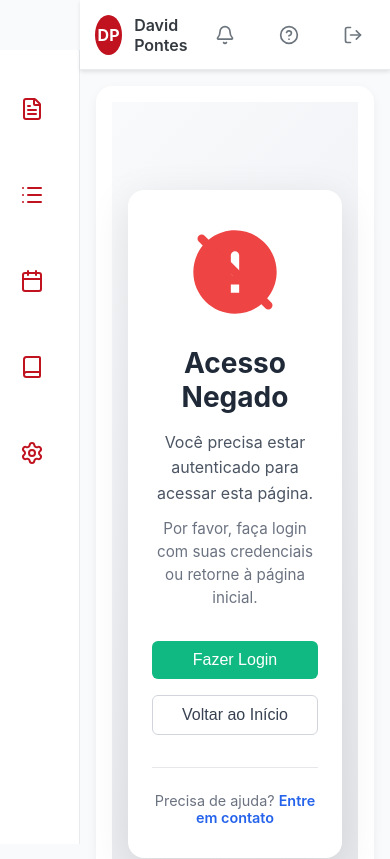
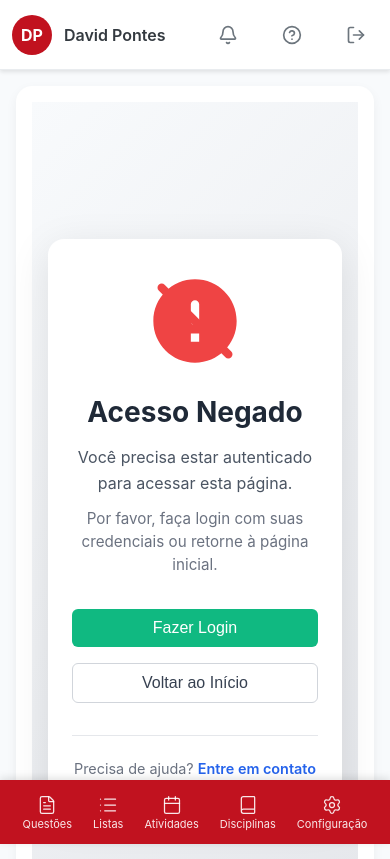
Before and after one commit to Davidbjjj/FrontNotEasy, a React (Create React App) app: page /access-denied in a window 390 px wide. Shown: the top 859 px of the page. Built offline with nearby package versions, Linux system fonts and the light colour scheme.

Commit message:
versão mobile

```diff
--- a/src/Atividade/presentation/components/ActivityList.tsx
+++ b/src/Atividade/presentation/components/ActivityList.tsx
@@ -6,24 +6,24 @@ import CreateActivityModal from './CreateActivityModal';
 import { useNavigate } from 'react-router-dom';
 import { eventoService } from '../../services/api/eventoService';
 
-function formatGroupDate(index: number) {
-  const d = new Date();
-  d.setDate(d.getDate() + index);
-  return new Intl.DateTimeFormat('pt-BR', { day: '2-digit', month: 'short' }).format(d);
-}
 
 export const ActivityList: React.FC<ActivityListProps> = ({ activities, onToggleActivity, onCreateActivity }) => {
   const [isCreateOpen, setIsCreateOpen] = useState(false);
   const [filter, setFilter] = useState<'all' | 'urgent' | 'overdue' | 'upcoming'>('all');
   const [query, setQuery] = useState<string>('');
   const navigate = useNavigate();
-  // helpers to classify activities
-  const toDate = (val: any) => val ? new Date(val) : null;
+  // NOTE: helper functions moved inside useMemo to satisfy react-hooks/exhaustive-deps
+
+  // apply search + filter, then sort by due date ascending (nearest first)
+  const filtered = useMemo(() => {
+    const toDate = (val: any) => (val ? new Date(val) : null);
+
     const isOverdue = (a: Activity) => {
       const d = toDate(a.deadline);
       if (!d) return false;
       return d.getTime() < Date.now();
     };
+
     const isUrgent = (a: Activity) => {
       const d = toDate(a.deadline);
       if (!d) return false;
@@ -32,8 +32,6 @@ export const ActivityList: React.FC<ActivityListProps> = ({ activities, onToggle
       return diffDays <= 2; // 2 days or less
     };
 
-  // apply search + filter, then sort by due date ascending (nearest first)
-  const filtered = useMemo(() => {
     if (!activities) return [] as Activity[];
     const q = (query || '').trim().toLowerCase();
     return activities
@@ -57,6 +55,7 @@ export const ActivityList: React.FC<ActivityListProps> = ({ activities, onToggle
 
   // group by formatted dueDate for display
   const groups = useMemo(() => {
+    const toDate = (val: any) => (val ? new Date(val) : null);
     return filtered.reduce<Record<string, Activity[]>>((acc, activity) => {
       const d = toDate(activity.deadline) || new Date();
       const groupKey = new Intl.DateTimeFormat('pt-BR', { day: '2-digit', month: 'short' }).format(d);
--- a/src/TopBar/presentation/components/TopBar.css
+++ b/src/TopBar/presentation/components/TopBar.css
@@ -179,8 +179,10 @@
 /* Responsivo */
 @media (max-width: 768px) {
   .top-bar {
-    left: 80px;
-    padding: 0 15px;
+    /* Em mobile queremos a TopBar ocupando toda a largura */
+    left: 0;
+    right: 0;
+    padding: 0 12px;
   }
 
   .top-bar__user-name {
@@ -188,8 +190,8 @@
   }
 
   .top-bar__notifications-dropdown {
-    width: 300px;
-    right: -50px;
+    width: 260px;
+    right: 0;
   }
 
   .top-bar__action span {
--- /dev/null
+++ b/src/VerticalNavbar/presentation/components/BottomNavbar.css
@@ -0,0 +1,61 @@
+.bottom-navbar {
+  display: none; /* visível apenas em mobile via media query */
+  position: fixed;
+  bottom: 0;
+  left: 0;
+  right: 0;
+  height: 64px;
+  background: #c1121f; /* vermelho similar à imagem */
+  box-shadow: 0 -2px 8px rgba(0,0,0,0.12);
+  z-index: 1001;
+}
+
+.bottom-navbar__list {
+  list-style: none;
+  margin: 0;
+  padding: 0 12px;
+  height: 100%;
+  display: flex;
+  align-items: center;
+  justify-content: space-between;
+}
+
+.bottom-navbar__item {
+  flex: 1 1 auto;
+  text-align: center;
+}
+
+.bottom-navbar__link {
+  display: flex;
+  flex-direction: column;
+  align-items: center;
+  justify-content: center;
+  gap: 4px;
+  color: rgba(255,255,255,0.9);
+  text-decoration: none;
+  font-size: 12px;
+  height: 100%;
+  padding: 6px 8px;
+}
+
+.bottom-navbar__link--active {
+  color: #fff;
+}
+
+.bottom-navbar__icon {
+  width: 20px;
+  height: 20px;
+  stroke-width: 1.5;
+}
+
+.bottom-navbar__label {
+  font-size: 11px;
+  line-height: 1;
+}
+
+/* Mostrar apenas em telas pequenas */
+@media (max-width: 768px) {
+  .bottom-navbar {
+    display: block;
+  }
+}
--- /dev/null
+++ b/src/VerticalNavbar/presentation/components/BottomNavbar.tsx
@@ -0,0 +1,51 @@
+// presentation/components/BottomNavbar.tsx
+import React from "react";
+import { Link } from "react-router-dom";
+import {
+  FileText,
+  List,
+  ClipboardList,
+  Book,
+  Settings,
+  Calendar
+} from "lucide-react";
+import { useVerticalNavbarViewModel } from "../../viewmodels/VerticalNavbar.viewmodel";
+import { VerticalNavbarProps } from "../../model/VerticalNavbar.types";
+import "./BottomNavbar.css";
+
+const BottomNavbarComponent: React.FC<Partial<VerticalNavbarProps>> = ({ items, onItemClick }) => {
+  const { navItems, handleItemClick } = useVerticalNavbarViewModel(items, onItemClick);
+
+  const icons: Record<string, JSX.Element> = {
+    "questoes": <FileText className="bottom-navbar__icon" />,
+    "listas": <List className="bottom-navbar__icon" />,
+    "atividades": <Calendar className="bottom-navbar__icon" />,
+    "simulados": <ClipboardList className="bottom-navbar__icon" />,
+    "disciplinas": <Book className="bottom-navbar__icon" />,
+    "config": <Settings className="bottom-navbar__icon" />,
+  };
+
+  return (
+    <nav className="bottom-navbar" aria-label="Navegação principal">
+      <ul className="bottom-navbar__list">
+        {navItems.map((item) => (
+          <li key={item.id} className="bottom-navbar__item">
+            <Link
+              to={item.path || '#'}
+              className={`bottom-navbar__link ${item.isActive ? 'bottom-navbar__link--active' : ''}`}
+              onClick={() => handleItemClick(item)}
+              aria-current={item.isActive ? 'page' : undefined}
+            >
+              {icons[item.id] || <FileText className="bottom-navbar__icon" />}
+              <span className="bottom-navbar__label">{item.label}</span>
+            </Link>
+          </li>
+        ))}
+      </ul>
+    </nav>
+  );
+};
+
+export const BottomNavbar = React.memo(BottomNavbarComponent);
+
+export default BottomNavbar;
--- /dev/null
+++ b/src/VerticalNavbar/presentation/components/index.ts
@@ -0,0 +1,2 @@
+export { default as VerticalNavbar } from './VerticalNavbar';
+export { default as BottomNavbar } from './BottomNavbar';
--- a/src/listMain/presentation/components/MainLayout.css
+++ b/src/listMain/presentation/components/MainLayout.css
@@ -62,6 +62,19 @@
 
 
 }
+/* Esconder a vertical navbar em mobile e reservar espaço para a bottom navbar */
+@media (max-width: 768px) {
+  .vertical-navbar {
+    display: none !important;
+  }
+
+  /* remover margem lateral e dar espaço inferior para a bottom navbar */
+  .main-layout__main {
+    margin-left: 0;
+    padding-bottom: 80px; /* espaço para a bottom navbar fixa */
+  }
+
+}
 .main-layout__main--expanded {
   margin-left: 220px;
 }
--- a/src/listMain/presentation/components/MainLayout.tsx
+++ b/src/listMain/presentation/components/MainLayout.tsx
@@ -1,6 +1,7 @@
 // presentation/components/MainLayout.tsx
 import React from 'react';
 import VerticalNavbar from '../../../VerticalNavbar/presentation/components/VerticalNavbar';
+import BottomNavbar from '../../../VerticalNavbar/presentation/components/BottomNavbar';
 import TopBar from '../../../TopBar/presentation/components/TopBar';
 import { useAuth } from '../../../auth/AuthProvider';
 import './MainLayout.css';
@@ -44,7 +45,7 @@ const MainLayoutComponent: React.FC<MainLayoutProps> = ({ children }) => {
       />
 
       <div className="main-layout__body">
-        {/* Navbar lateral inicia abaixo da TopBar */}
+        {/* Navbar lateral inicia abaixo da TopBar (escondida em mobile) */}
         <VerticalNavbar />
 
         <main className="main-layout__main">
@@ -53,6 +54,9 @@ const MainLayoutComponent: React.FC<MainLayoutProps> = ({ children }) => {
           </div>
         </main>
       </div>
+
+      {/* Bottom navbar aparece somente em dispositivos móveis */}
+      <BottomNavbar />
     </div>
   );
 };
--- a/src/listaQuestoes/viewmodels/AddListButton.viewmodel.ts
+++ b/src/listaQuestoes/viewmodels/AddListButton.viewmodel.ts
@@ -1,6 +1,6 @@
 import { useState } from 'react';
 import { listaService } from './../services/api/listaService';
-import { eventoService } from '../../Atividade/services/api/eventoService';
+// removed unused eventoService import
 import { professorService } from './../services/api/professorService';
 import type {
   CreateListRequest,
```
Lines whose indentation alone changed are shown as unchanged.
